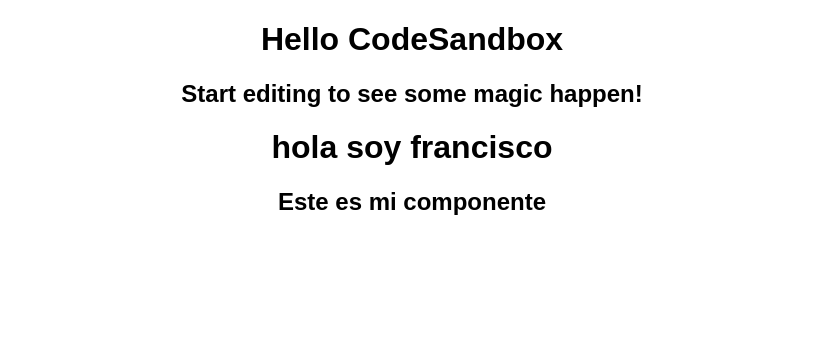
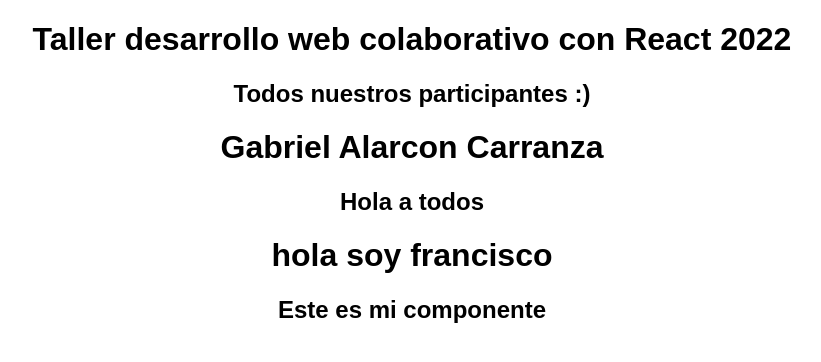
Before and after one commit to Galarcon94/taller2022, a React (Create React App) app: page / in a window 1280 px wide. Shown: the top 362 px of the page, without its empty margins (228-1049 px from the left). Built offline with nearby package versions, Linux system fonts and the light colour scheme.

Commit message:
initial commit

```diff
--- a/src/App.js
+++ b/src/App.js
@@ -1,10 +1,13 @@
 import "./styles.css";
 import Componente from "./apps/Francisco/main";
+import GabrielApp from "./apps/Gabriel/main";
+
 export default function App() {
   return (
     <div className="App">
-      <h1>Hello CodeSandbox</h1>
-      <h2>Start editing to see some magic happen!</h2>
+      <h1>Taller desarrollo web colaborativo con React 2022</h1>
+      <h2>Todos nuestros participantes :)</h2>
+      <GabrielApp />
       <Componente />
     </div>
   );
--- /dev/null
+++ b/src/apps/Gabriel/main.jsx
@@ -0,0 +1,8 @@
+export default function AppGabriel() {
+  return (
+    <div>
+      <h1>Gabriel Alarcon Carranza</h1>
+      <h2>Hola a todos</h2>
+    </div>
+  );
+}
```
